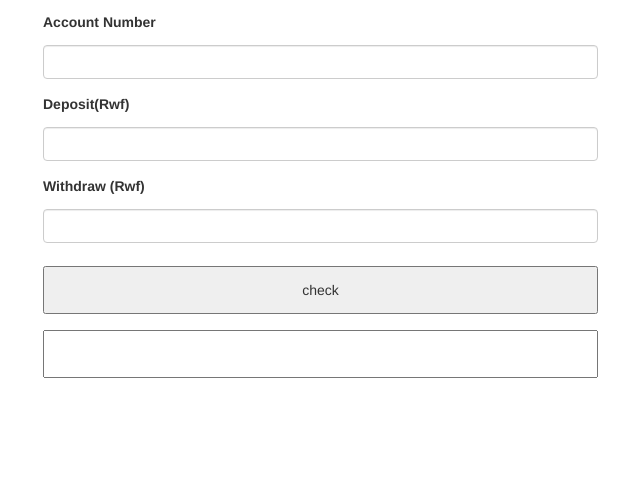
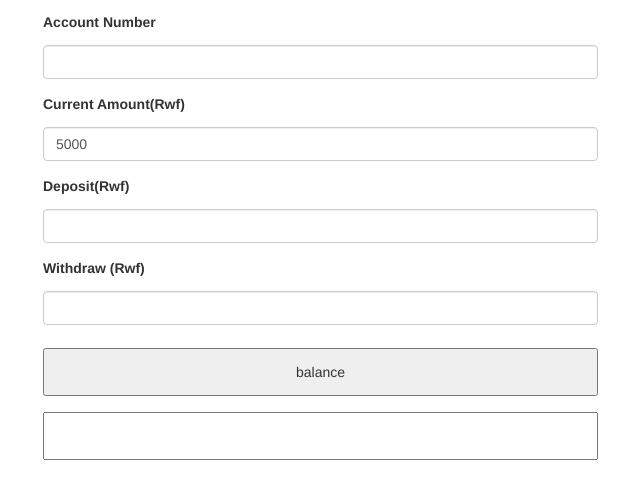
Before and after one commit to nuriath/Bank-Account, a plain HTML site: page deposit.html in a window 1280 px wide. Shown: the part 223-722 px from the top of the page, without its empty margins (27-667 px from the left). Drawn offline with Linux system fonts and the light colour scheme.

```diff
--- a/deposit.html
+++ b/deposit.html
@@ -28,6 +28,11 @@
                 </div>
 
                 <div class="form-group">
+                    <label for="deposit">Current Amount(Rwf)</label>
+                    <input type="number" class="form-control" id="current" value="5000">
+                </div>
+
+                <div class="form-group">
                     <label for="deposit">Deposit(Rwf)</label>
                     <input type="number" class="form-control" id="deposit">
                 </div>
@@ -37,7 +42,7 @@
                     <input type="number" class="form-control" id="withdraw">
                 </div>
                 <div class="form-group">
-                    <input type="button" onclick="balance()" value="check">
+                    <input type="button" onclick="balance()" value="balance">
                     <input type="text" id="answer">
                 </div>
             </form>
```
Also changed, not shown: js/deposit.js (+10 -2 lines).
